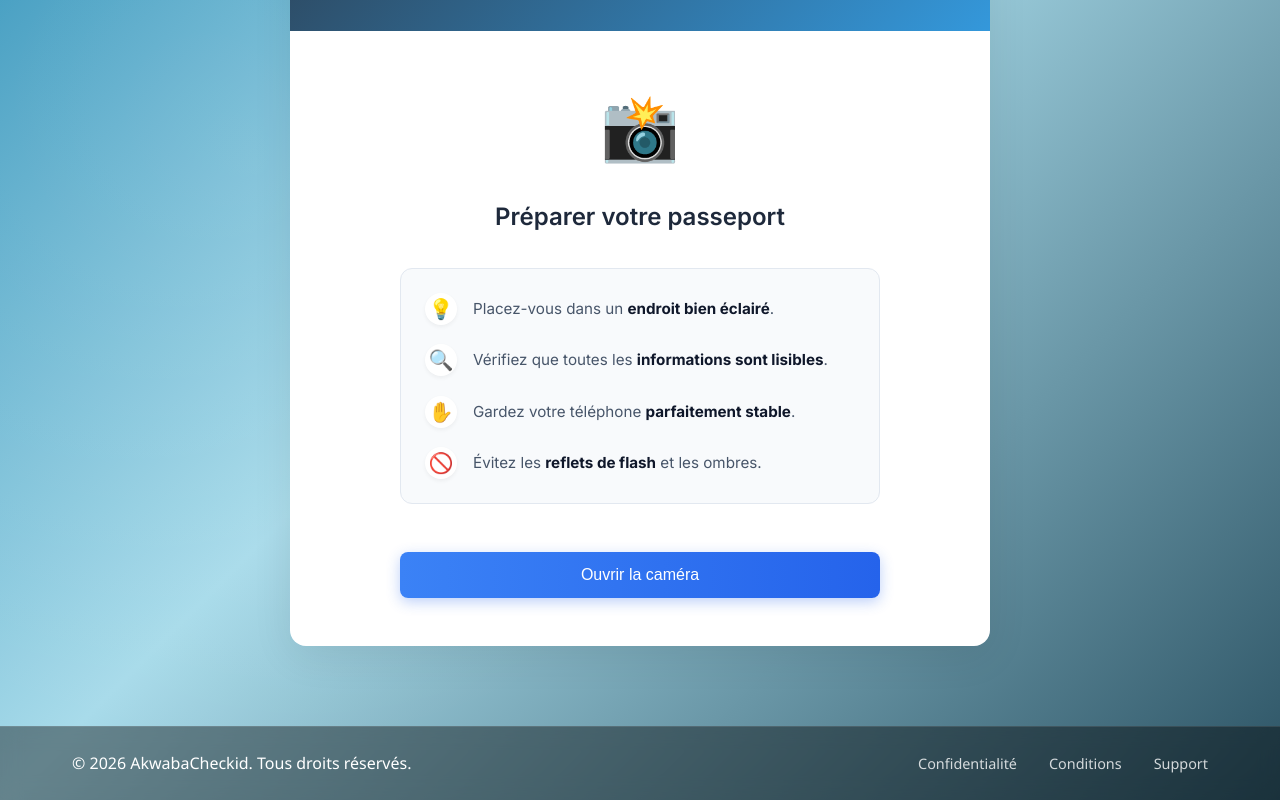
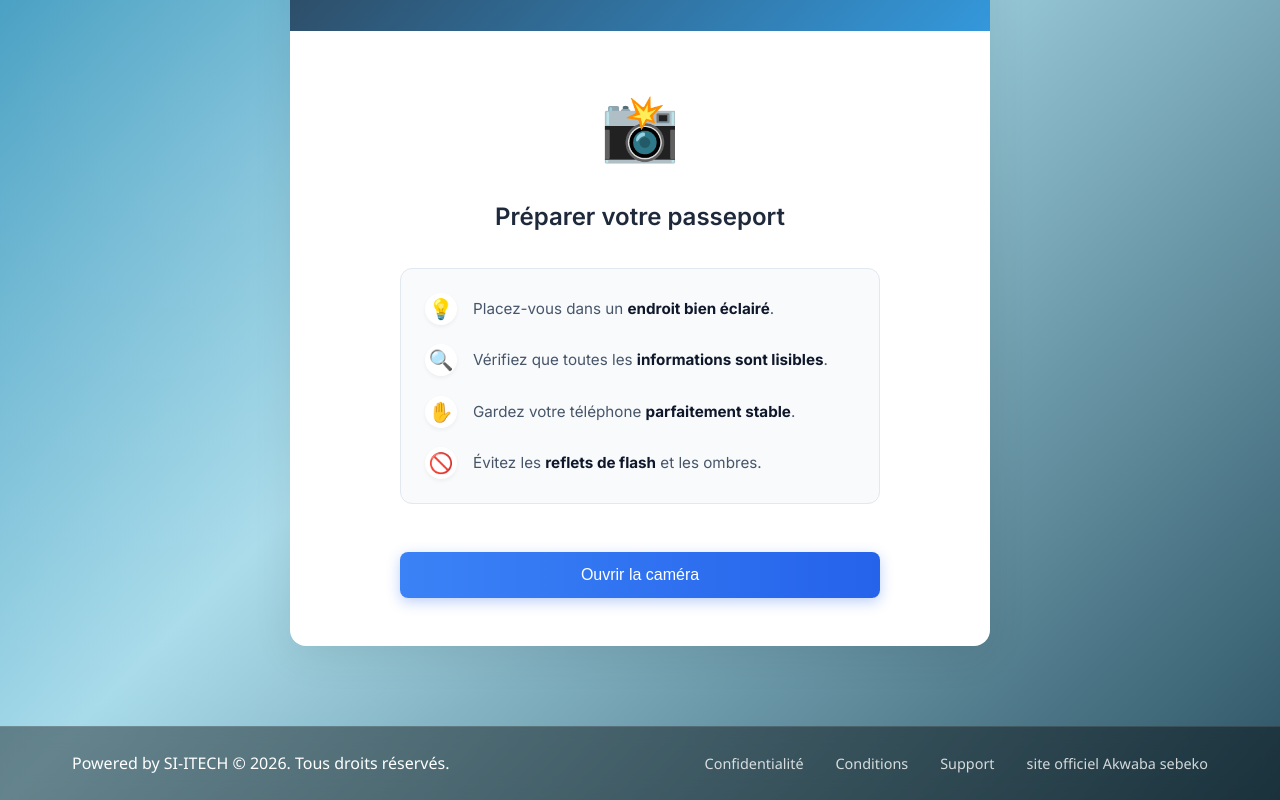
Before and after one commit to CamaraCamara1234/projet-sebekoakwaba, a React (Create React App) app in the folder document-extractor-frontend/: page / in a window 1280 px wide. Shown: the part 474-1274 px from the top of the page. Built offline with nearby package versions, Linux system fonts and the light colour scheme.

Commit message:
modify footer

```diff
--- a/document-extractor-frontend/src/components/Home.jsx
+++ b/document-extractor-frontend/src/components/Home.jsx
@@ -393,11 +393,12 @@ function Home() {
       <footer className="app-footer">
         <div className="container">
           <div className="footer-content">
-            <p>© {new Date().getFullYear()} AkwabaCheckid. Tous droits réservés.</p>
+            <p>Powered by SI-ITECH © 2026. Tous droits réservés.</p>
             <div className="footer-links">
               <a href="/privacy">Confidentialité</a>
               <a href="/terms">Conditions</a>
               <a href="/help">Support</a>
+              <a href='https://akwabasebeko.com/' target='_blank'>site officiel Akwaba sebeko</a>
             </div>
           </div>
         </div>
```
